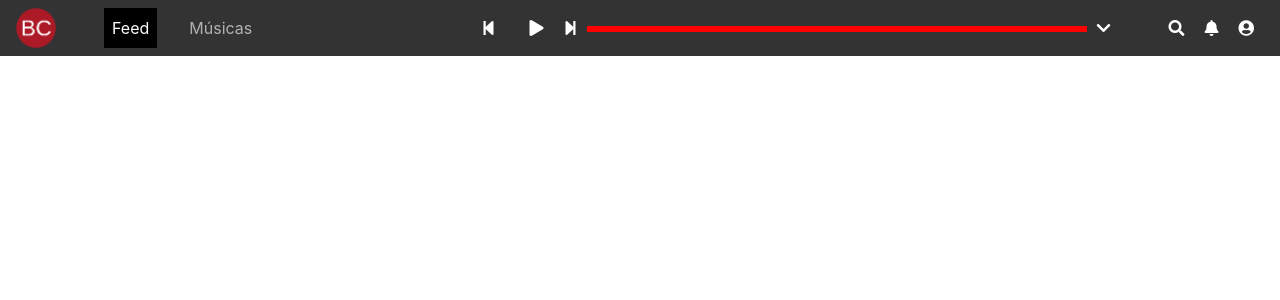
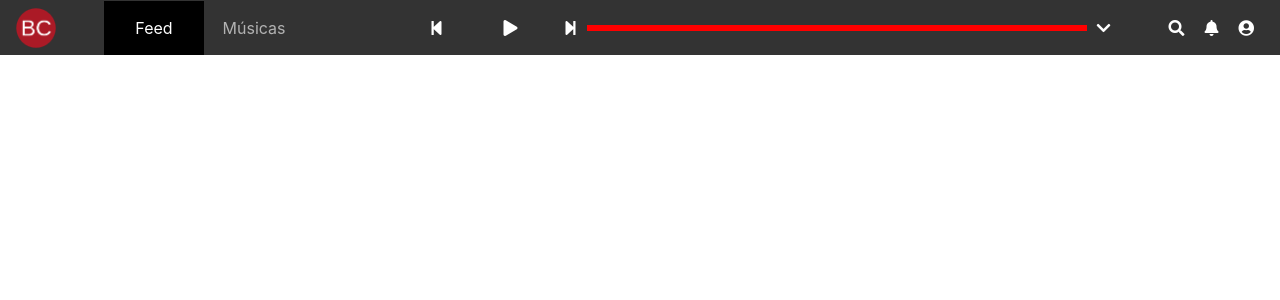
Before and after one commit to guilherme1guy/IHC20182, a Django app: page /dashboard/ in a window 1280 px wide. Shown: the top 300 px of the page. Run offline with Django 3.2, Linux system fonts and the light colour scheme; some libraries are stand-ins or nearby versions.

Commit message:
Formatting navbar for music and dashboard apps

```diff
--- a/core/static/core/css/core.css
+++ b/core/static/core/css/core.css
@@ -1,11 +1,16 @@
 /* Navbar */
 .navbar {
     background-color: #333333;
+    height: 55px;
 }
 
 /* Links */
 a {
   color: #b2b2b2 !important;
+  padding-top: 15px !important;
+  padding-bottom: 15px !important;
+  width: 100px !important;
+  text-align: center !important;
 }
 
 a:hover {
--- a/core/templates/core/base.html
+++ b/core/templates/core/base.html
@@ -43,7 +43,6 @@
   <body id="page-top">
 
     <!-- Navigation -->
-    {% block navbar %}
       <nav class="navbar navbar-expand-lg primary-color">
 
         <img src="{% static 'core/img/BC.png' %}" width="40px" alt="">
@@ -52,12 +51,9 @@
           <span class="navbar-toggler-icon"></span>
         </button>
 
-        <div class="collapse navbar-collapse" id="navbarNavAltMarkup">
-          <div class="navbar-nav">
-            <a class="nav-item nav-link ml-5 selected" href="#">Feed</a>
-            <a class="nav-item nav-link ml-4" href="#">Músicas</a>
-          </div>
-        </div>
+        {% block navbar %}
+
+        {% endblock navbar %}
 
         <i class="fas fa-step-backward"></i>
         <a id="play-icon" href="javascript:void(0)" rel="me">
@@ -89,7 +85,6 @@
         <i class="fas fa-user-circle"></i>
 
       </nav>
-    {% endblock navbar %}
 
 
     <!-- Page Content -->
--- a/dashboard/templates/dashboard/feed.html
+++ b/dashboard/templates/dashboard/feed.html
@@ -1 +1,10 @@
 {% extends 'core/base.html' %}
+
+{% block navbar %}
+  <div class="collapse navbar-collapse" id="navbarNavAltMarkup">
+    <div class="navbar-nav">
+      <a class="nav-item nav-link ml-5 selected" href="#">Feed</a>
+      <a class="nav-item nav-link" href="{% url 'music:my_music' %}">Músicas</a>
+    </div>
+  </div>
+{% endblock navbar%}
--- a/dashboard/urls.py
+++ b/dashboard/urls.py
@@ -1,6 +1,8 @@
 from django.urls import path
 from . import views
 
+
+app_name = 'dashboard'
 urlpatterns = [
     path('', views.FeedView.as_view(), name='feed'),
 ]
--- a/music/urls.py
+++ b/music/urls.py
@@ -1,6 +1,7 @@
 from django.urls import path
 from . import views
 
+app_name = 'music'
 urlpatterns = [
     path('', views.MyMusicView.as_view(), name='my_music'),
 ]
--- a/music/views.py
+++ b/music/views.py
@@ -2,4 +2,4 @@ from django.views.generic.base import TemplateView
 
 
 class MyMusicView(TemplateView):
-    template_name = "dashboard/my_music.html"
+    template_name = "music/my_music.html"
```
Also changed, not shown: music/templates/music/my_music.html (+9 -0 lines).
